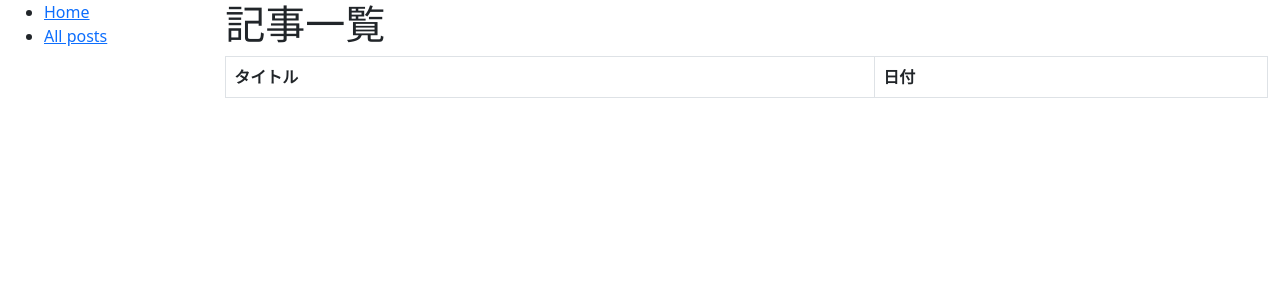
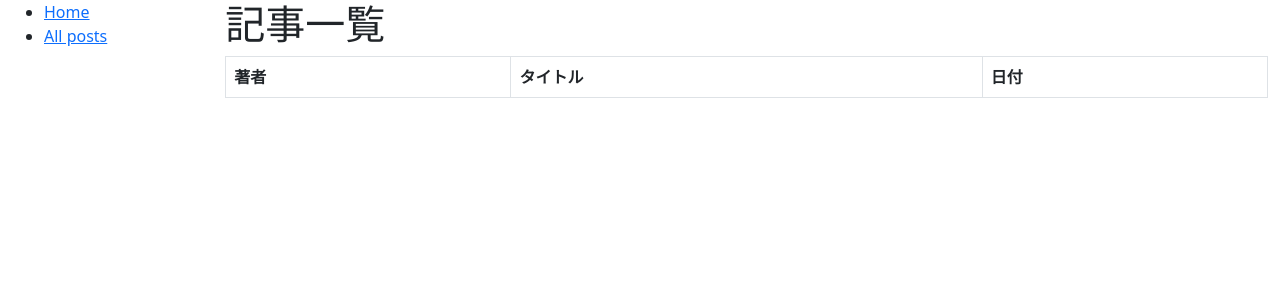
Before and after one commit to kazweda/djtable, a Django app: page /blog/posts/ in a window 1280 px wide. Shown: the top 300 px of the page. Run offline with Django 4.2, Linux system fonts and the light colour scheme; data that the repository does not hold is empty.

Commit message:
#6 theadを整える

```diff
--- a/blog/templates/blog/post_list.html
+++ b/blog/templates/blog/post_list.html
@@ -6,6 +6,7 @@
 <table class="table table-striped table-bordered table-hover">
   <thead>
     <tr>
+      <th>著者</th>
       <th>タイトル</th>
       <th>日付</th>
     </tr>
```
